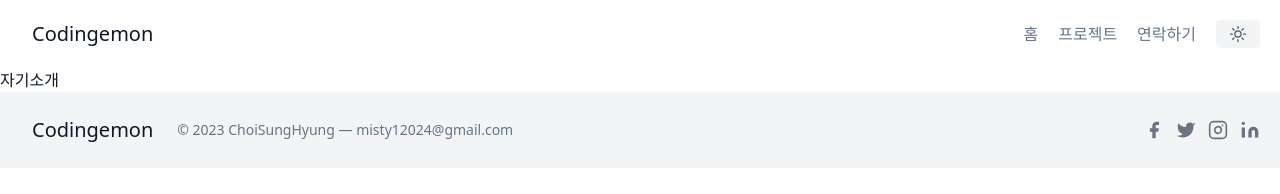
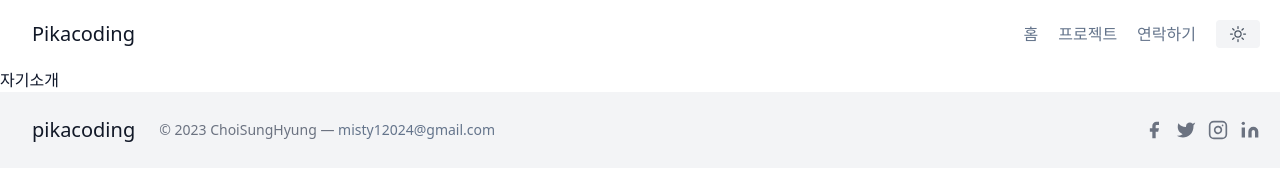
Before and after one commit to codingemon/portfolio-homePage, a Next.js app: page /about-me in a window 1280 px wide. Shown: the top 194 px of the page. Built offline with nearby package versions, Linux system fonts and the light colour scheme.

Commit message:
20240112

```diff
--- a/components/footer.js
+++ b/components/footer.js
@@ -20,7 +20,7 @@ export default function Footer() {
                 >
                 <path d="M12 2L2 7l10 5 10-5-10-5zM2 17l10 5 10-5M2 12l10 5 10-5"></path>
               </svg> */}
-                <span className="ml-3 text-xl">Codingemon</span>
+                <span className="ml-3 text-xl">pikacoding</span>
               </a>
             </Link>
             <p className="text-sm text-gray-500 sm:ml-6 sm:mt-0 mt-4">
--- a/components/header.js
+++ b/components/header.js
@@ -22,7 +22,7 @@ export default function Header() {
            >
              <path d="M12 2L2 7l10 5 10-5-10-5zM2 17l10 5 10-5M2 12l10 5 10-5"></path>
            </svg> */}
-              <span className="ml-3 text-xl">Codingemon</span>
+              <span className="ml-3 text-xl">Pikacoding</span>
             </a>
           </Link>
 
--- a/components/projects/project-item.js
+++ b/components/projects/project-item.js
@@ -9,10 +9,6 @@ export default function ProjectItem({ data }) {
   const tags = data.properties.Tags.multi_select;
   const start = data.properties.WorkPeriod.date.start;
   const end = data.properties.WorkPeriod.date.end;
-  const notYoutube = () => {
-    if (youtube === null) {
-    }
-  };
 
   // 날짜 계산
   const calculatedPeriod = (start, end) => {
@@ -56,7 +52,11 @@ export default function ProjectItem({ data }) {
         <h1 className="text-2xl font-bold">{Title}</h1>
         <h3 className="mt-4 text-xl">{description}</h3>
         <a href={github}>Github 바로가기</a>
-        <a href={youtube}>Youtube 시연영상 보러가기</a>
+        {youtube && (
+          <a href={youtube} target="_blank" rel="noopener noreferrer">
+            Youtube 시연영상 보러가기
+          </a>
+        )}
         <p className="my-1">
           작업기간 : {start} ~ {end} ({calculatedPeriod(start, end)}일)
         </p>
```
